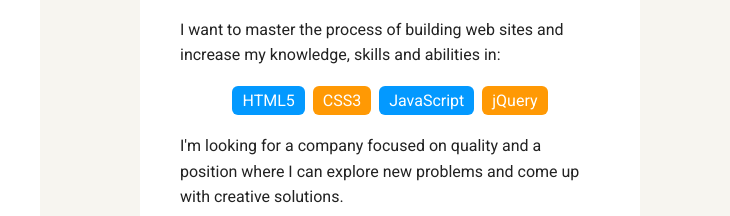
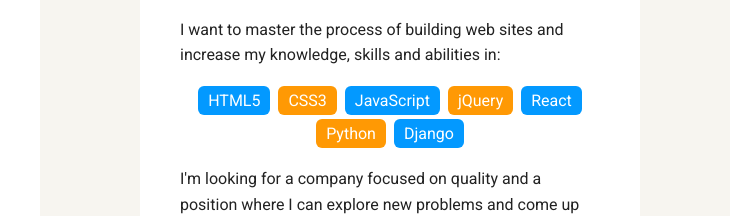
Before and after one commit to ywang04/ywang04.github.io, a plain HTML site: page index.html in a window 1280 px wide. Shown: the part 591-807 px from the top of the page, 550-1280 px from the left. Drawn offline with Linux system fonts and the light colour scheme; a web font is replaced by a local one.

Commit message:
Add skills into list

```diff
--- a/index.html
+++ b/index.html
@@ -44,6 +44,9 @@
           <li>CSS3</li>
           <li>JavaScript</li>
           <li>jQuery</li>
+          <li>React</li>
+          <li>Python</li>
+          <li>Django</li>
         </ul>
 
         <p>I'm looking for a company focused on quality and a position where I can explore new problems and come up with creative solutions.</p>
```
